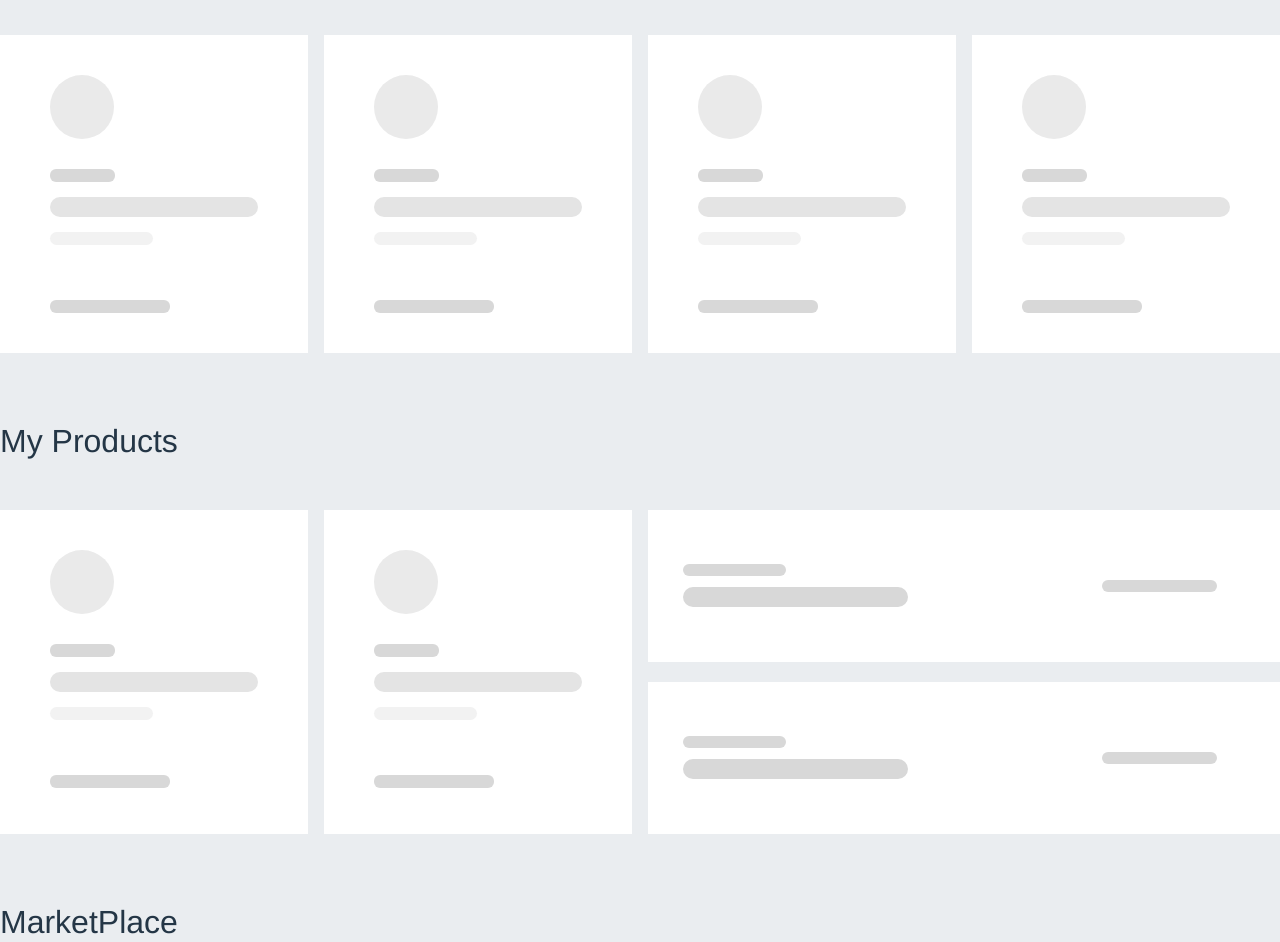
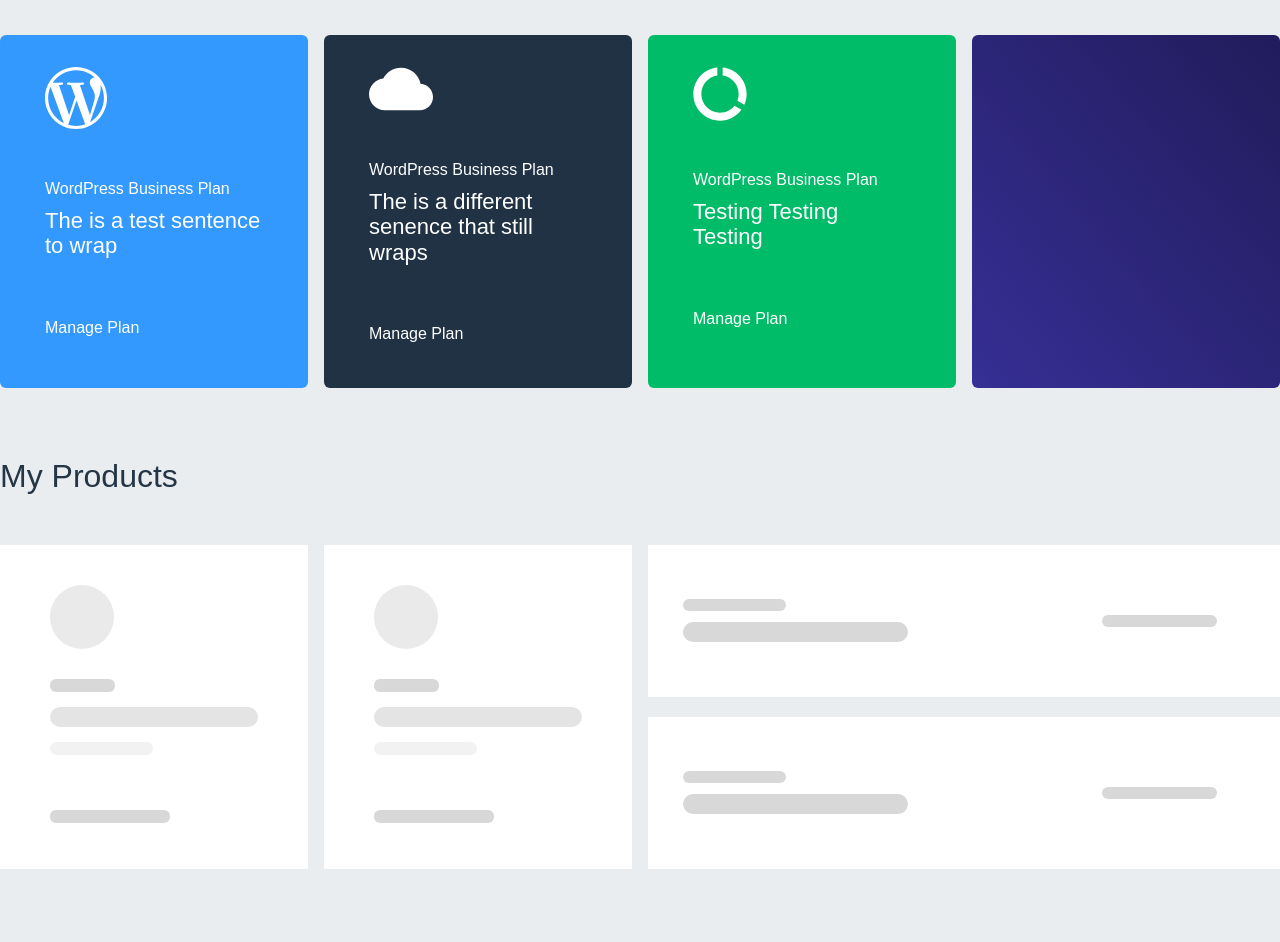
Before and after one commit to kevinsmithdesign/portalV3, a plain HTML site: page index.html in a window 1280 px wide. Shown: the part 577-1519 px from the top of the page. Drawn offline with nearby package versions, Linux system fonts and the light colour scheme.

Commit message:
updating dashboard

```diff
--- a/css/main.scss
+++ b/css/main.scss
@@ -5,17 +5,58 @@ $primaryColor:#0080FF;
 $mobileBorder:#eeeeee;
 $bgColor:#EAEDF0;
 
-.modalBgContainer {
-  height:100%;
-  width:100%;
-  background:black;
-  position:absolute;
-  z-index:100;
-  top:0;
-  right:0;
-  bottom:0;
-  left:0;
+@font-face{
+  font-family: 'MyWebFont';
+  src: url('WebFont.eot');
+  src: url('WebFont.eot?#iefix') format('embedded-opentype'),
+  url('WebFont.woff') format('woff'),
+  url('WebFont.ttf') format('truetype'),
+  url('WebFont.svg#webfont') format('svg');
+  }
+
+@font-face {
+  font-family: 'Google Sans';
+  src: url(../fonts/GoogleSans-Regular.ttf);
+  font-weight: normal;
 }
+
+@font-face {
+  font-family: 'Google Sans';
+  src: url(../fonts/GoogleSans-Medium.ttf);
+  font-weight: 500;
+}
+
+@font-face {
+  font-family: 'Google Sans';
+  src: url(../fonts/GoogleSans-Bold.ttf);
+  font-weight: 800;
+}
+
+@font-face {
+  font-family: 'Google Sans';
+  src: url(../fonts/GoogleSans-Italic.ttf);
+  font-weight: normal;
+  font-style: italic;
+}
+
+@font-face {
+  font-family: 'Google Sans';
+  src: url(../fonts/GoogleSans-MediumItalic.ttf);
+  font-weight: 500;
+  font-style: italic;
+}
+
+@font-face {
+  font-family: 'Google Sans';
+  src: url(../fonts/GoogleSans-BoldItalic.ttf);
+  font-weight: 800;
+  font-style: italic;
+}
+
+
+* { font-family: 'WebFont', Arial, sans-serif; }
+
+
 
 .bgHeaderColor {
   background:#006CD6;
@@ -791,7 +832,11 @@ p, h1, h2, h3, h4, h5, h6 {
       }
       .one {
         flex:1;
-        background:blue;
+        background:#3399FF;
+        border-radius:6px;
+        // background:url(../images/wp-bg.svg);
+        // background-repeat: no-repeat;
+        // background-size:cover;
         margin:0 8px 0 0;
         @media only screen and (max-width: 1024px) {
           margin:0 8px 8px 0;
@@ -802,8 +847,9 @@ p, h1, h2, h3, h4, h5, h6 {
       }
       .two {
         flex:1;
-        background:red;
+        background:#203243;
         margin:0 8px 0 8px;
+        border-radius:6px;
         @media only screen and (max-width: 1024px) {
           margin:0 0 8px 8px;
         }
@@ -820,9 +866,10 @@ p, h1, h2, h3, h4, h5, h6 {
         flex-direction:column;
       }
       .three {
-        background:green;
+        background:#00BB67;
         flex:1;
         margin:0 8px 0 8px;
+        border-radius:6px;
          @media only screen and (max-width: 1024px) {
           margin:8px 8px 0 0;
         }
@@ -831,8 +878,9 @@ p, h1, h2, h3, h4, h5, h6 {
         }
       }
       .four {
-        background:pink;
+        background-image: linear-gradient(to top right, #362F95, #211C5B);
         flex:1;
+        border-radius:6px;
         margin:0 0 0 8px;
          @media only screen and (max-width: 1024px) {
            margin-top:8px;
@@ -845,6 +893,7 @@ p, h1, h2, h3, h4, h5, h6 {
     .cardContainer {
       background:$white;
       padding:40px 50px;
+      border-radius:6px;
       .defaultLoadImg {
         width:64px;
         height:64px;
@@ -877,6 +926,36 @@ p, h1, h2, h3, h4, h5, h6 {
         height:13px;
         background:#D8D8D8;
         border-radius:6px;
+      }
+    }
+    .cardContainerInfo {
+      // padding:32px 48px 42px 48px;
+      // padding:40px;
+      color:$white;
+      .cardIcon {
+        margin:32px 45px 45px 45px;
+      }
+      h5 {
+        font-size:16px;
+        font-weight:200;
+        margin:0 45px 10px 45px;
+        // padding:45px 0 10px 0;
+      }
+      h3 {
+        font-size:22px;
+        font-weight:200;
+        margin:0 45px 60px 45px;
+        // padding:0 0 60px 0;
+        // white-space:wrap;
+        // max-width: 200px;
+        // overflow: hidden;
+        // text-overflow: ellipsis;
+      }
+      h4 {
+        font-size:16px;
+        font-weight:200;
+        margin:0 45px 45px 45px;
+
       }
     }
   }
@@ -927,7 +1006,7 @@ p, h1, h2, h3, h4, h5, h6 {
            flex-direction:column;
          }
 
-          .cardContainer {
+    .cardContainer {
       background:$white;
       padding:40px 50px;
       .defaultLoadImg {
--- a/index.html
+++ b/index.html
@@ -205,42 +205,74 @@
           <div class="columnWrapper">
             <div class="leftContainer">
               <div class="one">
-                <div class="cardContainer">
+
+                <!-- <div class="cardContainer defaultCard">
+                  <div class="defaultLoadImg defaultCard"></div>
+                  <div class="defaultLineOne defaultCard"></div>
+                  <div class="defaultLineTwo defaultCard"></div>
+                  <div class="defaultLineThree defaultCard"></div>
+                  <div class="defaultLineFour defaultCard"></div>
+                </div> -->
+
+                <div class="cardContainerInfo">
+                  <img src="images/wp-icon.svg" class="cardIcon">
+                    <h5>WordPress Business Plan</h5>
+                    <h3>The is a test sentence to wrap</h3>
+                    <h4>Manage Plan</h4>
+                </div>
+
+              </div>
+              <div class="two">
+                  <!-- <div class="cardContainer">
                   <div class="defaultLoadImg"></div>
                   <div class="defaultLineOne"></div>
                   <div class="defaultLineTwo"></div>
                   <div class="defaultLineThree"></div>
                   <div class="defaultLineFour"></div>
-                </div>
+                </div> -->
+
+                <div class="cardContainerInfo">
+                    <img src="images/cloud-icon.svg" class="cardIcon">
+                      <h5>WordPress Business Plan</h5>
+                      <h3>The is a different senence that still wraps</h3>
+                      <h4>Manage Plan</h4>
+                  </div>
+
               </div>
-              <div class="two">
-                  <div class="cardContainer">
+            </div>
+
+            <div class="rightContainer">
+              <div class="three">
+                <!-- <div class="cardContainer">
                   <div class="defaultLoadImg"></div>
                   <div class="defaultLineOne"></div>
                   <div class="defaultLineTwo"></div>
                   <div class="defaultLineThree"></div>
                   <div class="defaultLineFour"></div>
-                </div>
+                </div> -->
+
+                <div class="cardContainerInfo">
+                    <img src="images/vps-icon.svg" class="cardIcon">
+                      <h5>WordPress Business Plan</h5>
+                      <h3>Testing Testing Testing</h3>
+                      <h4>Manage Plan</h4>
+                  </div>
+
               </div>
-            </div>
-
-            <div class="rightContainer">
-              <div class="three">
-                <div class="cardContainer">
+              <div class="four">
+                  <!-- <div class="cardContainer">
                   <div class="defaultLoadImg"></div>
                   <div class="defaultLineOne"></div>
                   <div class="defaultLineTwo"></div>
                   <div class="defaultLineThree"></div>
                   <div class="defaultLineFour"></div>
-                </div></div>
-              <div class="four">
-                  <div class="cardContainer">
-                  <div class="defaultLoadImg"></div>
-                  <div class="defaultLineOne"></div>
-                  <div class="defaultLineTwo"></div>
-                  <div class="defaultLineThree"></div>
-                  <div class="defaultLineFour"></div>
+                </div> -->
+
+                <div class="cardContainerInfo">
+                  <!-- <h2>This domain name is set to expire in 28 days!</h2>
+                  <p>Trevorscool</p> -->
                 </div>
+
               </div>
             </div>
           </div>
--- a/js/main.js
+++ b/js/main.js
@@ -83,6 +83,12 @@ $(function() {
     .to('.barFill6', .2, { background: '#0080FF', height: '53px'})
     .to('.barFill7', .2, { background: '#0080FF', height: '79px'});
 
+    var defaultImg = new TimelineMax();
+
+        // defaultImg.from('.defaultCard', 1, { opacity:0})
+
+    // $('.defaultCard')
+
 
 
 
```
Also changed, not shown: css/main.css.
